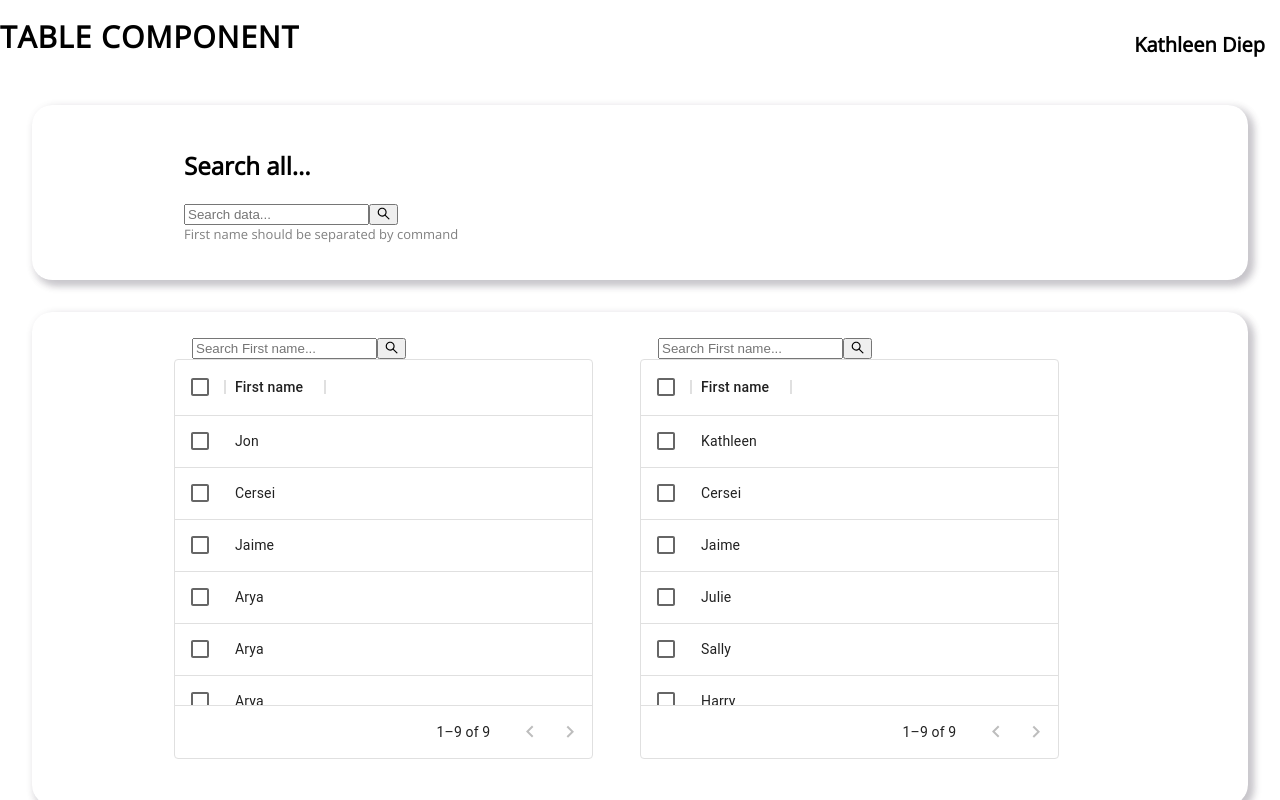
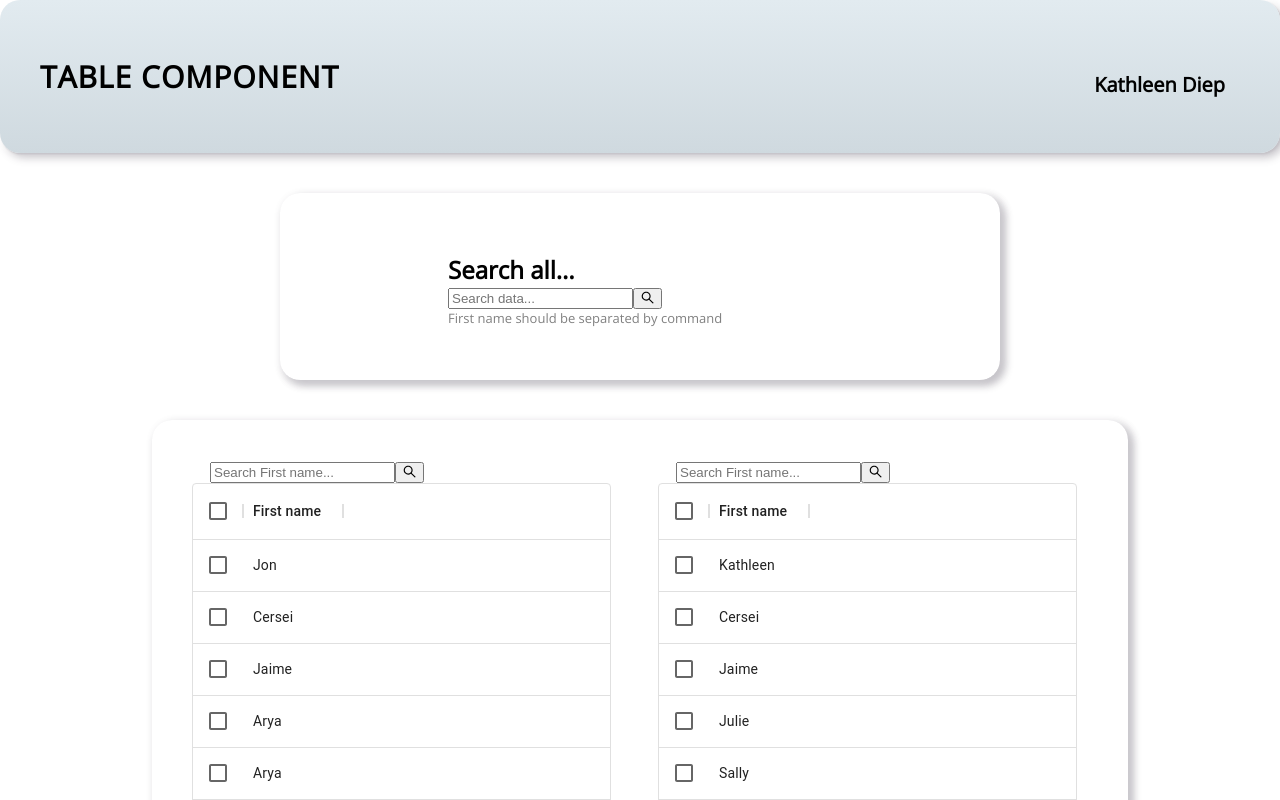
Before and after one commit to kathleendiep/table-component, a React (Create React App) app: page / in a window 1280 px wide. Shown: the top 800 px of the page. Built offline with nearby package versions, Linux system fonts and the light colour scheme.

Commit message:
added header

```diff
--- a/src/components/header/header.css
+++ b/src/components/header/header.css
@@ -7,6 +7,18 @@ Nav Bar
     justify-content: space-between;
     flex-direction: row;
     column-gap: 80px;
+}
+.container-nav {
+    box-shadow: 0.1rem 0.1rem 0.1rem rgba(195, 193, 198, 0.9), -0.2rem -0.2rem 0.5rem #fff, 0.3rem 0.3rem 0.5rem rgba(195, 193, 198, 0.9), -0.2rem -0.2rem 0.4rem #fff;
+    border-radius: 20px;
+    margin: auto;
+    padding: 2.5rem;
+    /* width: 100%; */
+    display: flex;
+    justify-content: left;
+    align-items: left;
+    margin-bottom: 5vh;
+    background-image: linear-gradient(to top, #cfd9df 0%, #e2ebf0 100%);
 }
 @media(min-width: 500px){
   #container{
--- a/src/components/header/header.jsx
+++ b/src/components/header/header.jsx
@@ -8,7 +8,7 @@ const Header = () => {
   return (
     <>
 
-      <nav id="container" role="navigation">
+      <nav id="container" className="container-nav" role="navigation">
           <h1 className="name-title">Table Component</h1>
           <div className="header-links">
             <ul>
--- a/src/components/tableContainer/searchAll/searchAll.css
+++ b/src/components/tableContainer/searchAll/searchAll.css
@@ -1,14 +1,21 @@
-.search-bar-all {
-    /* display: flex;
-    padding-left: 18px; */
+.data-all {
+    box-shadow: 0.2rem 0.2rem 0.5rem rgba(195, 193, 198, 0.9), -0.2rem -0.2rem 0.5rem #fff, 0.3rem 0.3rem 0.5rem rgba(195, 193, 198, 0.9), -0.2rem -0.2rem 0.4rem #fff;
+    border-radius: 20px;
+    margin: auto;
+    padding: 2.5rem;
+    width: 50vw;
+    display: flex;
+    justify-content: left;
+    align-items: left;
+    margin-bottom: 5vh;
 }
 
 .search-all {
     width: 50vw;
     display: flex;
 }
-.search-all h2 {
-    margin-bottom: -2vh;
+.search-bar-all h2 {
+    margin-bottom: 0vh;
 }
 
 .wrap-all {
--- a/src/components/tableContainer/searchAll/searchAll.jsx
+++ b/src/components/tableContainer/searchAll/searchAll.jsx
@@ -4,7 +4,7 @@ import './searchAll.css';
 const { Search } = Input;
 
 const SearchAll = ({ searchChecked }) => (
-    <div className="search-bar-all data">
+    <div className="search-bar-all data-all">
         <div className="wrap-all">
             <h2>Search all...</h2>
             <div className="search-all animate__animated animate__fadeInLeft">
--- a/src/components/tableContainer/tableContainer.css
+++ b/src/components/tableContainer/tableContainer.css
@@ -6,15 +6,14 @@ body {
 .data {
     box-shadow: 0.2rem 0.2rem 0.5rem rgba(195, 193, 198, 0.9), -0.2rem -0.2rem 0.5rem #fff, 0.3rem 0.3rem 0.5rem rgba(195, 193, 198, 0.9), -0.2rem -0.2rem 0.4rem #fff;
     border-radius: 20px;
-    margin: 2rem;
-    padding: 1.5rem;
-    /* display: flex;
-    flex-direction: row; */
+    margin: auto;
+    padding: 2.5rem;
+    width: 70vw;
+    display: flex;
+    justify-content: left;
     align-items: left !important;
-    justify-content: left;
-    /* align-items: center;
-        justify-content: center; */
     padding-left: -10%;
+    margin-bottom: 5vh;
 }
 .dataSize {
     width: 50vw;
```
